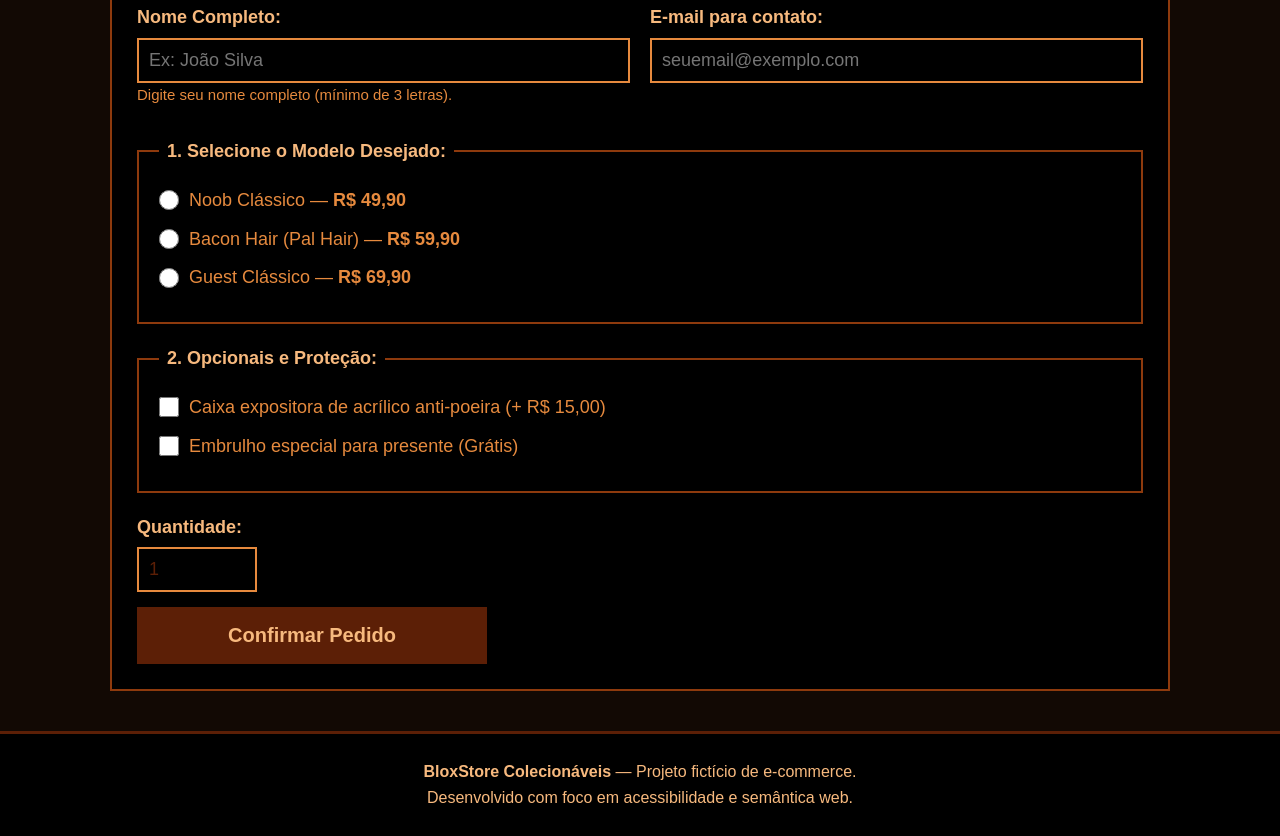
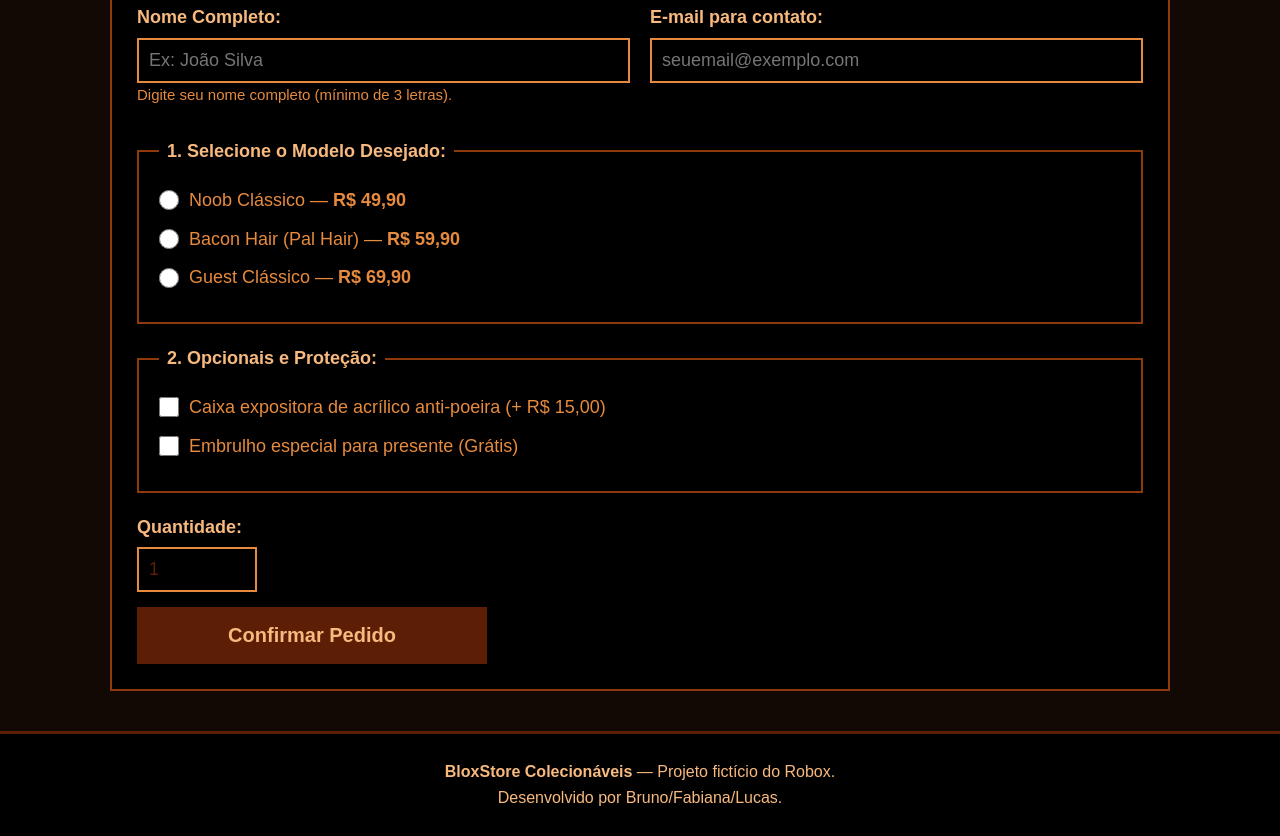
Before and after one commit to NoubHub/LojaRoblox, a plain HTML site: page index.html in a window 1280 px wide. Shown: the part 1493-2329 px from the top of the page. Drawn offline with Linux system fonts and the light colour scheme.

Commit message:
Update index.html

```diff
--- a/index.html
+++ b/index.html
@@ -180,8 +180,8 @@
 
   <footer class="rodape-loja">
     <div class="container">
-      <p><strong>BloxStore Colecionáveis</strong> — Projeto fictício de e-commerce.</p>
-      <p>Desenvolvido com foco em acessibilidade e semântica web.</p>
+      <p><strong>BloxStore Colecionáveis</strong> — Projeto fictício do Robox.</p>
+      <p>Desenvolvido por Bruno/Fabiana/Lucas.</p>
     </div>
   </footer>
 </body>
```
